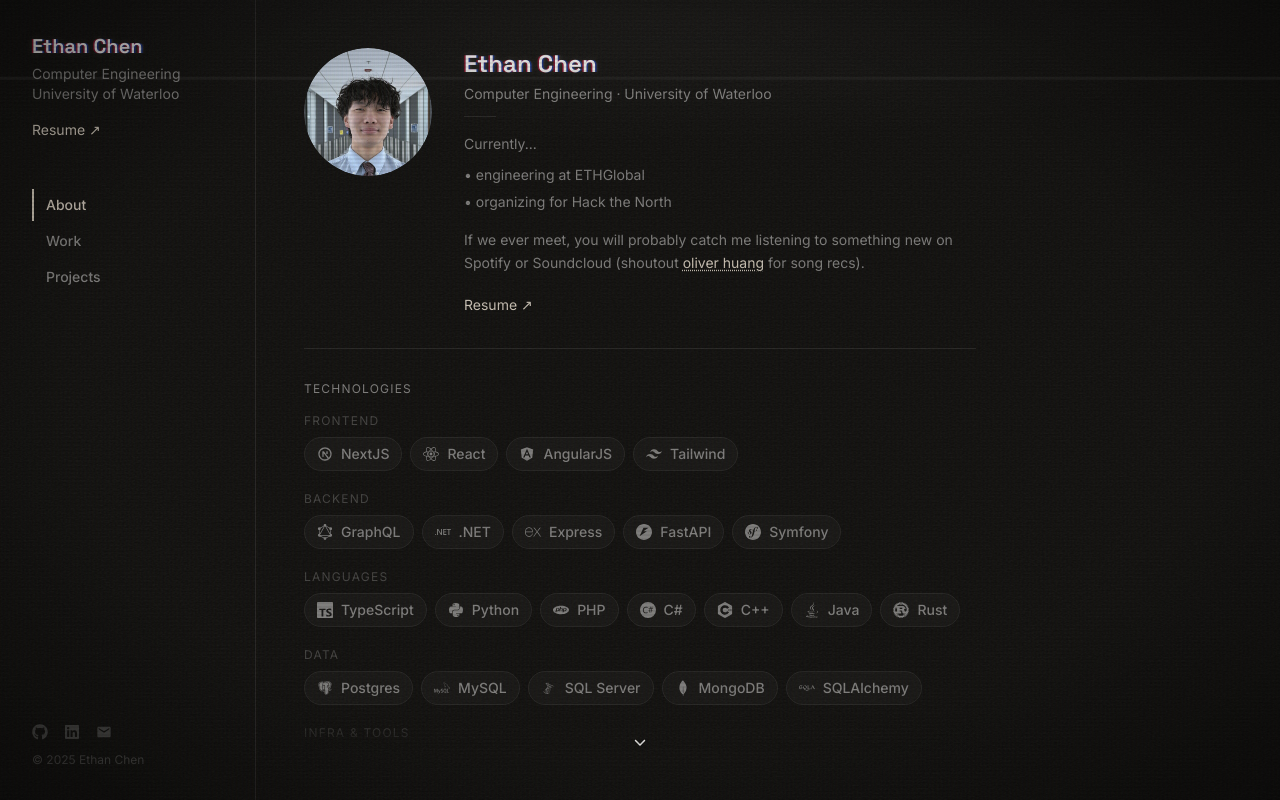
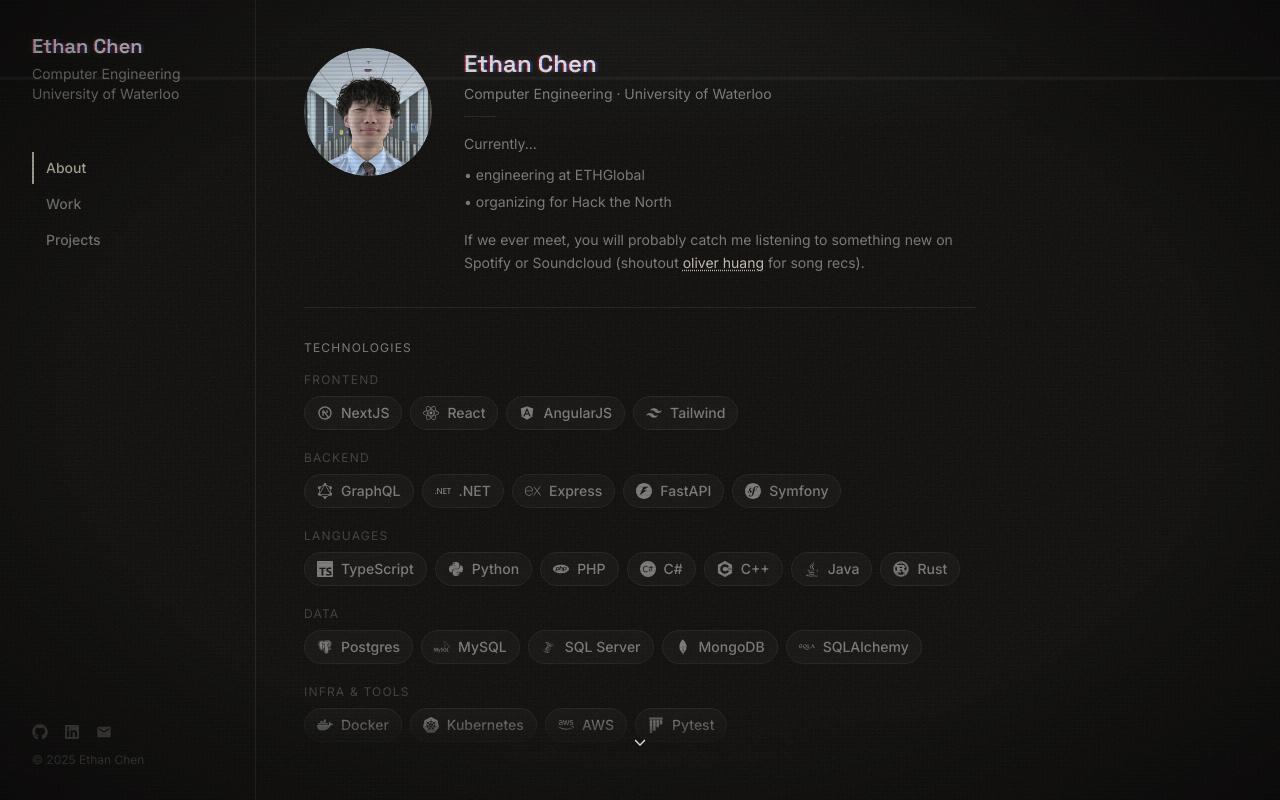
Before and after one commit to chene0/portfolio, a Next.js app: page / in a window 1280 px wide. Built offline with nearby package versions, Linux system fonts and the light colour scheme.

Commit message:
chore: remove resume endpoint and links, upgrade to Node.js 24 (#11)

```diff
--- a/src/app/api/getResumeSignedUrl/route.ts
+++ /dev/null
@@ -1,11 +0,0 @@
-import { NextRequest } from "next/server";
-import getResumeSignedUrl from "@/utils/aws/getResumeSignedUrl"
-
-export async function POST(req: NextRequest) {
-    const url = await getResumeSignedUrl();
-    return new Response(JSON.stringify({ url }), {
-        headers: {
-            'Cache-Control': 'no-store'
-        }
-    });
-}
--- a/src/app/page.tsx
+++ b/src/app/page.tsx
@@ -17,17 +17,6 @@
 	width: "device-width",
 };
 
-async function openResume() {
-	const win = window.open("", "_blank");
-	const response = await fetch("/api/getResumeSignedUrl", { method: "POST" });
-	const data = await response.json();
-	if (win) {
-		win.location.href = data.url;
-	} else {
-		alert("Popup was blocked. Please allow popups for this site.");
-	}
-}
-
 export default function Home() {
 	const [activeTab, setActiveTab] = useState<Tab>("about");
 
@@ -43,12 +32,6 @@
 						Computer Engineering
 					</p>
 					<p className="text-text-secondary text-sm">University of Waterloo</p>
-					<button
-						onClick={openResume}
-						className="text-accent text-sm mt-4 hover:opacity-70 transition-opacity cursor-pointer"
-					>
-						Resume ↗
-					</button>
 				</div>
 				<div className="mt-12">
 					<TabNav active={activeTab} onChange={setActiveTab} />
@@ -276,12 +259,6 @@
 						</a>{" "}
 						for song recs).
 					</p>
-					<button
-						onClick={openResume}
-						className="mt-5 text-sm text-accent hover:opacity-70 transition-opacity cursor-pointer"
-					>
-						Resume ↗
-					</button>
 				</div>
 			</div>
 			<hr className="border-border my-8 flex-shrink-0" />
--- a/src/utils/aws/getResumeSignedUrl.ts
+++ /dev/null
@@ -1,23 +0,0 @@
-import { S3Client, GetObjectCommand } from "@aws-sdk/client-s3";
-import { getSignedUrl } from "@aws-sdk/s3-request-presigner";
-
-// Explicitly use long-term credentials from environment variables
-// and ignore any temporary session tokens
-const s3Client = new S3Client({
-    region: "us-east-1",
-    credentials: {
-        accessKeyId: process.env.AWS_ACCESS_KEY_ID!,
-        secretAccessKey: process.env.AWS_SECRET_ACCESS_KEY!,
-        // Explicitly NOT including sessionToken to avoid temporary credential issues
-    }
-});
-
-export default async function getResumeSignedUrl() {
-    const command = new GetObjectCommand({
-        Bucket: "portfolio-312948723",
-        Key: "resume/main/Ethan_Chen_Coop_Resume.pdf"
-    });
-
-    const url = await getSignedUrl(s3Client, command);
-    return url;
-}
```
Also changed, not shown: package.json (+4 -3 lines), 2 other files (tests, documents, lock files or other folders).
